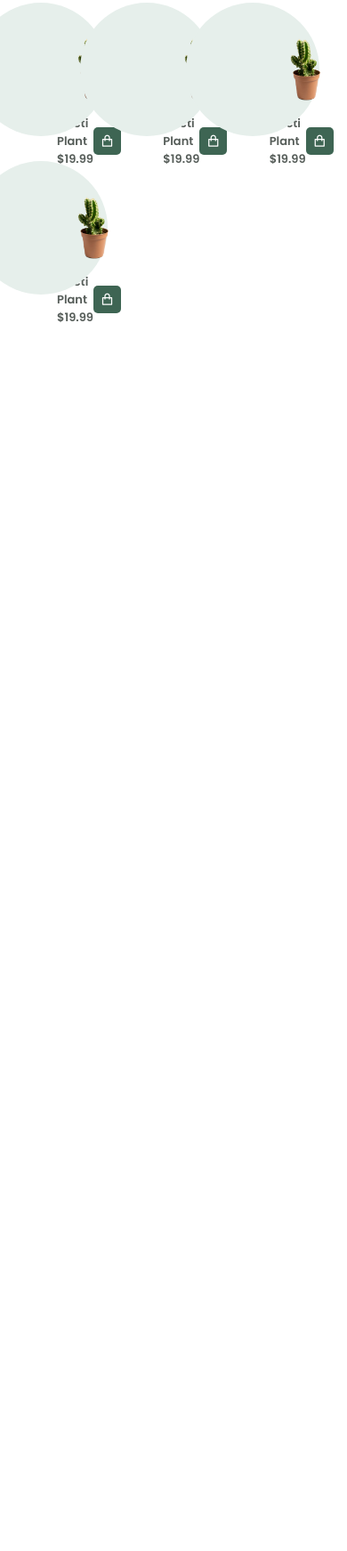
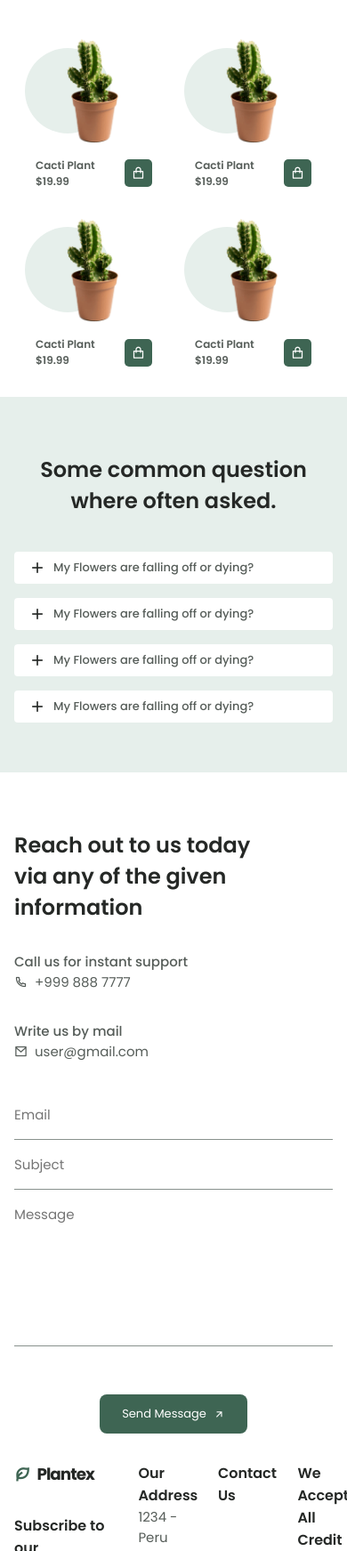
Before and after one commit to Marshallhch/Template-Exercise, a plain HTML site: page index.html in a window 390 px wide. Shown: the part 2832-4575 px from the top of the page at 89% size. Before the commit the page ends 4000 px from the top, so only its background shows below. Drawn offline with nearby package versions, Linux system fonts and the light colour scheme.

Commit message:
footer contents

```diff
--- /dev/null
+++ b/css/media.css
@@ -0,0 +1,188 @@
+/*======= Media Query Style =========*/
+@media screen and (max-width: 1024px) {
+  /*======= Common Style =========*/
+  .container {
+    padding: 0 1rem;
+  }
+
+  /*======= Home Style =========*/
+  .home {
+    padding: 10rem 0 3rem;
+  }
+  .home .home-contents .home-title {
+    font-size: 2.5rem;
+    line-height: 3.5rem;
+  }
+  /*======= Step Style =========*/
+  .step .step-box {
+    padding: 1.5rem;
+  }
+}
+
+@media screen and (max-width: 768px) {
+  /*======= Common Style =========*/
+  section {
+    padding: 4rem 0 1rem;
+  }
+  .section-title {
+    text-align: center;
+  }
+  .button {
+    font-size: var(--small-font-size);
+    margin: 2rem auto 0;
+  }
+
+  /*======= Header Style =========*/
+  .header .nav-menu .nav-list {
+    display: none;
+  }
+  .header .nav-menu .nav-btns {
+    column-gap: 1rem;
+  }
+  .header .nav-menu .nav-icon.menu-icon {
+    display: flex;
+  }
+
+  /*======= Home Style =========*/
+  .home .home-contents {
+    flex-wrap: wrap;
+  }
+  .home .home-contents > .home-box {
+    width: 100%;
+  }
+  .home .home-contents > .home-box.home-txt {
+    order: 2;
+  }
+  .home .home-contents .home-title {
+    font-size: var(--big-font-size);
+    line-height: 3rem;
+    text-align: center;
+  }
+  .home .home-contents .home-desc {
+    width: 60%;
+    text-align: center;
+    margin: auto;
+  }
+  .home .home-contents > .home-box.home-image {
+    order: 1;
+    margin-bottom: 2rem;
+  }
+  .home .home-contents > .home-box.home-image img {
+    width: 280px;
+  }
+
+  /*======= About Style =========*/
+  .about .about-contents {
+    flex-wrap: wrap;
+  }
+  .about .about-contents .about-box {
+    width: 100%;
+  }
+  .about .about-img {
+    margin-bottom: 2rem;
+  }
+  .about .about-img img {
+    width: 280px;
+  }
+  .about .about-txt .about-desc {
+    width: 60%;
+    text-align: center;
+    margin: 2rem auto;
+  }
+  .about .about-txt .about-details {
+    width: 60%;
+    margin: auto;
+  }
+  .about .about-txt .about-btn {
+    justify-content: center;
+  }
+
+  /*======= Step Style =========*/
+  .step .step-boxes {
+    flex-wrap: wrap;
+    row-gap: 1rem;
+  }
+  .step .step-box {
+    width: calc(50% - 0.5rem);
+  }
+
+  /*======= Products Style =========*/
+  .products .item {
+    width: 50%;
+  }
+
+  /*======= Question Style =========*/
+  .question .question-box {
+    width: 100%;
+  }
+  .question .question-header {
+    padding: 0.5rem 1rem;
+  }
+
+  /*======= Contact Style =========*/
+  .contact .contact-contents {
+    flex-wrap: wrap;
+  }
+  .contact .contact-contents > div {
+    width: 100%;
+  }
+  .contact .section-title {
+    text-align: left;
+  }
+  .contact .input-info {
+    padding: 0;
+    margin-top: 2rem;
+  }
+  .contact .form {
+    padding: 1rem 0;
+  }
+}
+
+@media screen and (max-width: 480px) {
+  /*======= Step Style =========*/
+  .step .step-boxes {
+    flex-wrap: wrap;
+    row-gap: 1rem;
+  }
+  .step .step-box {
+    width: 100%;
+  }
+  .products .item-image .item-circle {
+    width: 6rem;
+    height: 6rem;
+  }
+  .products .item-image img {
+    transform: translateX(0);
+  }
+}
+
+@media screen and (max-width: 420px) {
+  .home .home-contents .home-title {
+    font-size: var(--h1-font-size);
+    line-height: 2rem;
+    text-align: center;
+  }
+  .home .home-contents .home-desc {
+    width: 70%;
+    font-size: var(--small-font-size);
+  }
+  .home .home-contents > .home-box.home-image img {
+    width: 240px;
+  }
+
+  .about .about-txt .about-desc {
+    width: 70%;
+    margin: 1.5rem auto;
+    font-size: var(--small-font-size);
+  }
+  .about .about-txt .about-details {
+    row-gap: 0.5rem;
+  }
+  .products .item-info {
+    padding: 0 0.5rem;
+  }
+  .products .item-info p:nth-child(1) > em,
+  .products .item-info p:nth-child(1) > strong {
+    font-size: var(--smaller-font-size);
+  }
+}
--- a/css/style.css
+++ b/css/style.css
@@ -69,7 +69,7 @@ body {
   background-color: var(--body-color);
   color: var(--text-color);
   transition: 0.4s; /*For animation dark mode*/
-  height: 4000px;
+  height: 6000px;
 }
 
 button {
@@ -151,7 +151,8 @@ section {
   justify-content: space-between;
 }
 
-.header .nav-logo {
+.header .nav-logo,
+.footer .nav-logo {
   color: var(--title-color);
   font-size: 1.15rem;
   display: flex;
@@ -162,7 +163,8 @@ section {
   padding: 1.25rem 0;
 }
 
-.header .nav-logo .nav-logo-icon {
+.header .nav-logo .nav-logo-icon,
+.footer .nav-logo .nav-logo-icon {
   color: var(--first-color);
 }
 
@@ -399,8 +401,8 @@ section {
 .products .item-image .item-circle {
   position: absolute;
   display: block;
-  width: 150px;
-  height: 150px;
+  width: 7rem;
+  height: 7rem;
   background: var(--first-color-lighten);
   border-radius: 50%;
   transform: translateX(-30px);
@@ -408,6 +410,10 @@ section {
 .products .item-image img {
   width: 60%;
   transform: translateX(30px);
+  transition: all 0.3s ease;
+}
+.products .item-image:hover img {
+  transform: translate(30px, -30px);
 }
 .products .item-info {
   display: flex;
@@ -436,148 +442,146 @@ section {
   border-radius: 5px;
 }
 
-/*======= Media Query Style =========*/
-@media screen and (max-width: 1024px) {
-  /*======= Common Style =========*/
-  .container {
-    padding: 0 1rem;
+/*======= Question Section Style =========*/
+.question {
+  background: var(--first-color-lighten);
+}
+.question .question-boxes {
+  display: flex;
+  flex-wrap: wrap;
+  justify-content: space-between;
+  row-gap: 1rem;
+  margin: 2.5rem 0;
+  align-items: flex-start;
+}
+.question .question-box {
+  background: #fff;
+  width: calc(50% - 0.5rem);
+  border-radius: 0.25rem;
+  cursor: pointer;
+  transition: all 0.4s ease;
+}
+.question .question-box:hover {
+  box-shadow: 0 0 8px #cfcfcf;
+}
+.question .question-header {
+  display: flex;
+  padding: 1rem;
+}
+.question .question-header i {
+  font-size: 1.25rem;
+  color: var(--title-color);
+  margin-right: 0.5rem;
+}
+.question .question-header h3 {
+  font-size: var(--small-font-size);
+  font-weight: var(--font-medium);
+  color: var(--text-color);
+}
+.question .question-answer {
+  width: 100%;
+  padding: 1rem;
+  font-size: var(--small-font-size);
+  display: none;
+}
+.question .question-box.active {
+  background: var(--first-color);
+}
+.question .question-box.active .question-header i,
+.question .question-box.active .question-header h3,
+.question .question-box.active .question-answer {
+  color: #fff;
 }
 
-  /*======= Home Style =========*/
-  .home {
-    padding: 10rem 0 3rem;
+/*======= Contact Style =========*/
+.contact .contact-contents {
+  display: flex;
 }
-  .home .home-contents .home-title {
-    font-size: 2.5rem;
-    line-height: 3.5rem;
+.contact .company-info {
+  width: 45%;
 }
-  /*======= Step Style =========*/
-  .step .step-box {
-    padding: 1.5rem;
+.contact .input-info {
+  width: 65%;
+  padding: 0 0 0 3rem;
 }
+.contact div.txt h3 {
+  font-size: var(--normal-font-size);
+  font-weight: var(--font-medium);
+  color: var(--text-color);
+}
+.contact div.txt span {
+  display: flex;
+  align-items: center;
+  column-gap: 0.5rem;
+}
+.contact .contact-tel {
+  margin: 2rem 0;
+}
+.contact .form {
+  padding: 1rem;
+  display: flex;
+  flex-direction: column;
+  row-gap: 1rem;
+}
+.contact .form p {
+  width: 100%;
+}
+.contact .form p input,
+.contact .form p textarea {
+  width: 100%;
+  padding: 0 0 1rem 0;
+  border: none;
+  border-bottom: 1px solid var(--text-color-light);
+  color: var(--text-color);
+  resize: none;
+  outline: 0;
+}
+.contact .form p textarea {
+  height: 10rem;
 }
 
-@media screen and (max-width: 768px) {
-  /*======= Common Style =========*/
-  section {
-    padding: 4rem 0 1rem;
-  }
-  .section-title {
-    text-align: center;
-  }
-  .button {
-    font-size: var(--small-font-size);
-    margin: 2rem auto 0;
-  }
-
-  /*======= Header Style =========*/
-  .header .nav-menu .nav-list {
-    display: none;
-  }
-  .header .nav-menu .nav-btns {
-    column-gap: 1rem;
-  }
-  .header .nav-menu .nav-icon.menu-icon {
+/*======= Footer Style =========*/
+.footer .footer-contents {
   display: flex;
 }
-
-  /*======= Home Style =========*/
-  .home .home-contents {
-    flex-wrap: wrap;
+.footer .footer-item {
+  _border: 1px solid;
+  width: 25%;
 }
-  .home .home-contents > .home-box {
-    width: 100%;
+.footer .footer-item:nth-child(1) {
+  width: 30%;
 }
-  .home .home-contents > .home-box.home-txt {
-    order: 2;
+.footer .nav-logo {
+  padding: 0;
 }
-  .home .home-contents .home-title {
-    font-size: var(--big-font-size);
-    line-height: 3rem;
-    text-align: center;
+.footer .footer-title {
+  font-size: var(--h3-font-size);
+  color: var(--title-color);
+  font-weight: var(--font-semi-bold);
 }
-  .home .home-contents .home-desc {
-    width: 60%;
-    text-align: center;
-    margin: auto;
+.footer .footer-item:nth-child(1) .footer-title {
+  margin: 2rem 0 1rem;
 }
-  .home .home-contents > .home-box.home-image {
-    order: 1;
-    margin-bottom: 2rem;
+.footer .footer-item:not(:first-child) {
+  padding-left: 2rem;
 }
-  .home .home-contents > .home-box.home-image img {
-    width: 280px;
+.footer .btn-box {
+  display: flex;
+  padding: 0.5rem;
+  background: var(--first-color-lighten);
+  align-items: center;
+  justify-content: space-between;
+  border-radius: 0.5rem;
 }
-
-  /*======= About Style =========*/
-  .about .about-contents {
-    flex-wrap: wrap;
+.footer .btn-box em {
+  font-size: var(--small-font-size);
+  font-style: normal;
+  color: var(--text-color);
 }
-  .about .about-contents .about-box {
-    width: 100%;
-  }
-  .about .about-img {
-    margin-bottom: 2rem;
-  }
-  .about .about-img img {
-    width: 280px;
-  }
-  .about .about-txt .about-desc {
-    width: 60%;
-    text-align: center;
-    margin: 2rem auto;
-  }
-  .about .about-txt .about-details {
-    width: 60%;
-    margin: auto;
-  }
-  .about .about-txt .about-btn {
-    justify-content: center;
-  }
-
-  /*======= Step Style =========*/
-  .step .step-boxes {
-    flex-wrap: wrap;
-    row-gap: 1rem;
-  }
-  .step .step-box {
-    width: calc(50% - 0.5rem);
-  }
-}
-
-@media screen and (max-width: 480px) {
-  /*======= Step Style =========*/
-  .step .step-boxes {
-    flex-wrap: wrap;
-    row-gap: 1rem;
-  }
-  .step .step-box {
-    width: 100%;
-  }
-}
-
-@media screen and (max-width: 420px) {
-  .home .home-contents .home-title {
-    font-size: var(--h1-font-size);
-    line-height: 2rem;
-    text-align: center;
-  }
-  .home .home-contents .home-desc {
-    width: 70%;
+.footer .btn-box .button {
+  margin: 0;
   font-size: var(--small-font-size);
-  }
-  .home .home-contents > .home-box.home-image img {
-    width: 240px;
-  }
-
-  .about .about-txt .about-desc {
-    width: 70%;
-    margin: 1.5rem auto;
-    font-size: var(--small-font-size);
-  }
-  .about .about-txt .about-details {
-    row-gap: 0.5rem;
-  }
+  padding: 1rem;
 }
 
 /*======= Memo =========*/
--- a/index.html
+++ b/index.html
@@ -18,6 +18,9 @@
 
     <!--------- Main Style ----------->
     <link rel="stylesheet" href="/css/style.css" />
+
+    <!--------- Media Style ----------->
+    <link rel="stylesheet" href="css/media.css" />
     <title>Welcome || Plant Shop</title>
   </head>
   <body>
@@ -260,6 +263,143 @@
             </div>
           </div>
         </section>
+        <!-- End of Products Section -->
+
+        <section class="question" id="question">
+          <div class="container question-content">
+            <h2 class="section-title">
+              Some common question <br />
+              where often asked.
+            </h2>
+
+            <div class="question-boxes">
+              <div class="question-box">
+                <div class="question-header">
+                  <i class="ri-add-line"></i>
+                  <h3 class="question-title">
+                    My Flowers are falling off or dying?
+                  </h3>
+                </div>
+                <div class="question-answer">
+                  <p class="answer-desc">
+                    Lorem Ipsum is simply dummy text of the printing and
+                    typesetting industry. Lorem Ipsum has been the industry's
+                    standard dummy
+                  </p>
+                </div>
+              </div>
+              <!-- End of Each Question -->
+              <div class="question-box">
+                <div class="question-header">
+                  <i class="ri-add-line"></i>
+                  <h3 class="question-title">
+                    My Flowers are falling off or dying?
+                  </h3>
+                </div>
+              </div>
+              <!-- End of Each Question -->
+              <div class="question-box">
+                <div class="question-header">
+                  <i class="ri-add-line"></i>
+                  <h3 class="question-title">
+                    My Flowers are falling off or dying?
+                  </h3>
+                </div>
+              </div>
+              <!-- End of Each Question -->
+              <div class="question-box">
+                <div class="question-header">
+                  <i class="ri-add-line"></i>
+                  <h3 class="question-title">
+                    My Flowers are falling off or dying?
+                  </h3>
+                </div>
+              </div>
+              <!-- End of Each Question -->
+            </div>
+          </div>
+        </section>
+        <!-- End of Question Section -->
+
+        <section class="contact" id="contact">
+          <div class="container contact-contents">
+            <div class="company-info">
+              <h2 class="section-title">
+                Reach out to us today <br />
+                via any of the given <br />
+                information
+              </h2>
+              <div class="contact-tel txt">
+                <h3>Call us for instant support</h3>
+                <span>
+                  <i class="ri-phone-line"></i>
+                  +999 888 7777
+                </span>
+              </div>
+              <div class="contact-email txt">
+                <h3>Write us by mail</h3>
+                <span>
+                  <i class="ri-mail-line"></i>
+                  user@gmail.com
+                </span>
+              </div>
+            </div>
+            <div class="input-info">
+              <form action="abc.php" method="get" class="form">
+                <p class="input-email">
+                  <input type="text" placeholder="Email" />
+                </p>
+                <p class="input-subject">
+                  <input type="text" placeholder="Subject" />
+                </p>
+                <p class="input-msg">
+                  <textarea name="" id="" placeholder="Message"></textarea>
+                </p>
+                <button type="submit" class="button">
+                  Send Message
+                  <i class="ri-arrow-right-up-line"></i>
+                </button>
+                <!-- <input type="submit" class="button" /> -->
+                <!-- input 태그는 자식을 둘 수 없다. 따라서 아이콘 같은 자식 요소가 필요할 때는 버튼을 사용한다 -->
+              </form>
+            </div>
+          </div>
+        </section>
+        <!-- End of Contact Section -->
+
+        <footer class="footer" id="footer">
+          <div class="container footer-contents">
+            <div class="footer-item">
+              <a href="#" class="nav-logo">
+                <i class="ri-leaf-line nav-logo-icon"></i> Plantex
+              </a>
+              <h3 class="footer-title">
+                Subscribe to our newsletter to stay update
+              </h3>
+              <div class="btn-box">
+                <em>Enter your email</em>
+                <a href="#" class="button">
+                  Subscribe
+                  <i class="ri-arrow-right-up-line"></i>
+                </a>
+              </div>
+            </div>
+            <div class="footer-item">
+              <h3 class="footer-title">Our Address</h3>
+              <div class="footer-txt">
+                <p>1234 - Peru</p>
+                <p>La Libertad - 43210</p>
+                <p>123-456-7890</p>
+              </div>
+            </div>
+            <div class="footer-item">
+              <h3 class="footer-title">Contact Us</h3>
+            </div>
+            <div class="footer-item">
+              <h3 class="footer-title">We Accept All Credit Cards</h3>
+            </div>
+          </div>
+        </footer>
       </main>
     </div>
   </body>
```
Also changed, not shown: preview_images/._template.png, preview_images/._template_mobile.png, 1 other file. Lines whose indentation alone changed are shown as unchanged.
